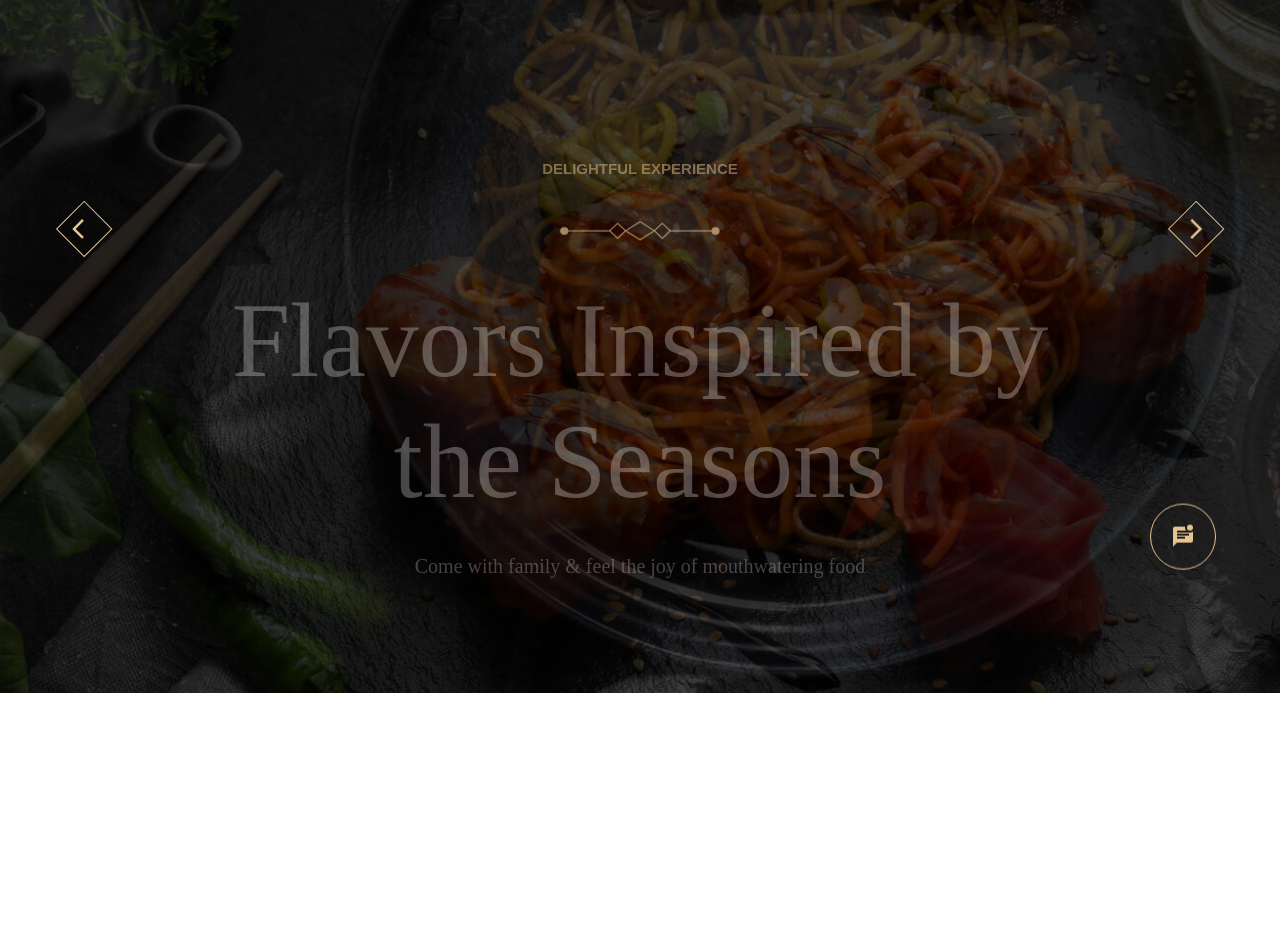
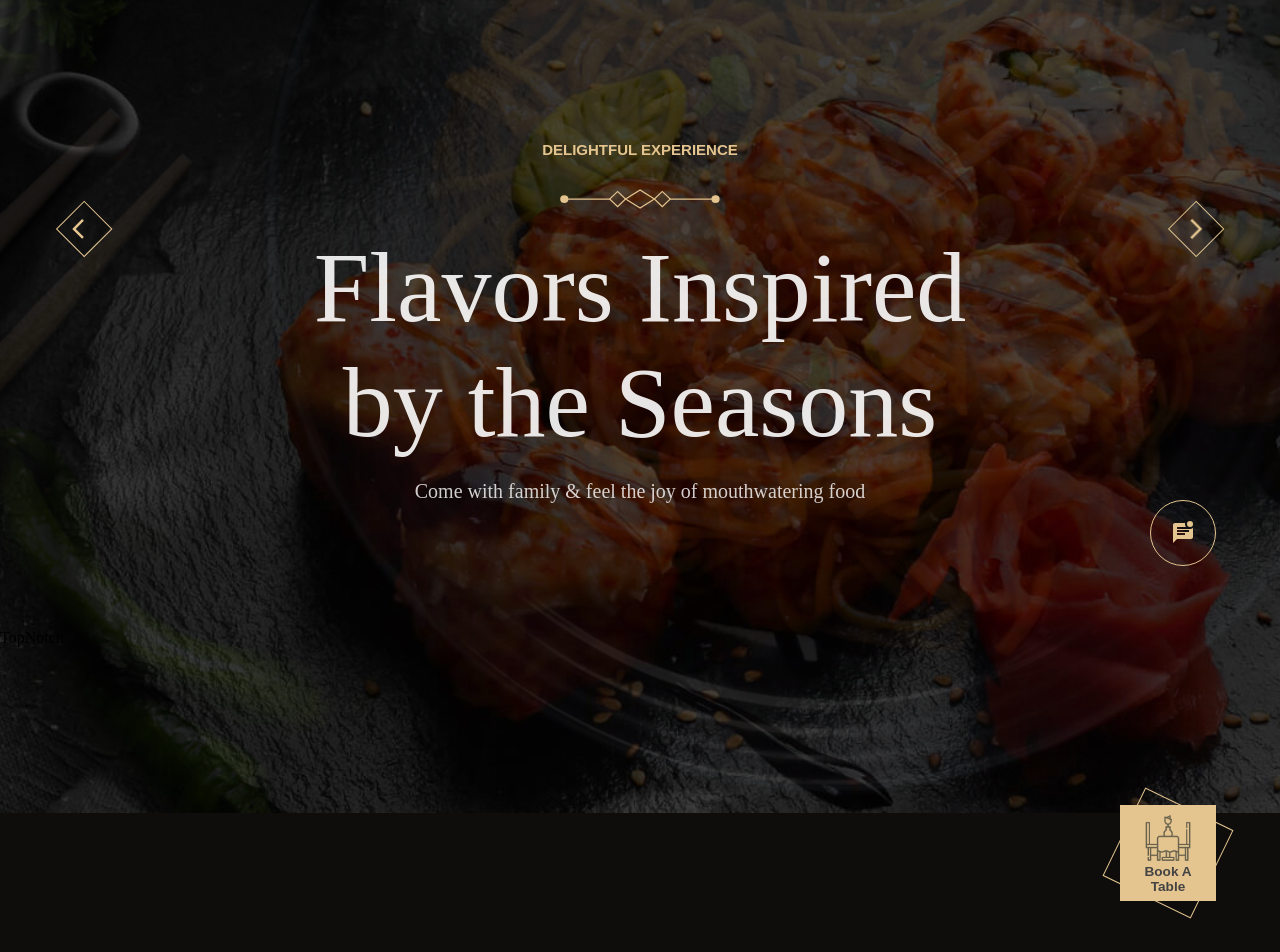
Before and after one commit to Fasill/Restaurant-Website, a React (Vite) app in the folder frontend/: page / in a window 1280 px wide. Shown: the part 171-1123 px from the top of the page. Before the commit the page ends 864 px from the top, so only its background shows below. Built offline with nearby package versions, Linux system fonts and the light colour scheme.

Commit message:
color changed and added: navbar background color changed and badge added with rotating animation

```diff
--- a/frontend/src/components/toolbar/Toolbar.jsx
+++ b/frontend/src/components/toolbar/Toolbar.jsx
@@ -99,7 +99,7 @@ const Toolbar = () => {
             </div>
         </div>
 
-        <div  className={`${style.navbar} ${showNavbar ?style.scrolled: ""}`}>
+        <div  className={`${style.navbar} ${!showNavbar ?style.scrolled: ""}`}>
           <div className={`${style.logo}`}>
               <img src={logo} alt="" className="img" />
           </div>
--- a/frontend/src/components/toolbar/style.module.css
+++ b/frontend/src/components/toolbar/style.module.css
@@ -369,3 +369,6 @@ nav ul li:nth-child(6):hover~.runner {
         width: 100%;
     }
 }
+.scrolled{
+    background-color:#212121;
+}
--- /dev/null
+++ b/frontend/src/pages/ TopNotch/ TopNotch.jsx
@@ -0,0 +1,10 @@
+import React from 'react'
+import style from "./ TopNotch.module.css"
+
+const  TopNotch = () => {
+  return (
+    <div className={style.TopNotchWrapper}> TopNotch</div>
+  )
+}
+
+export default  TopNotch
--- /dev/null
+++ b/frontend/src/pages/ TopNotch/ TopNotch.module.css
@@ -0,0 +1,5 @@
+.TopNotchWrapper{
+    background-color:var(--smoky-black-1);
+    height: 100lvh;
+    width: 100lvw;
+}
--- a/frontend/src/pages/home/Home.jsx
+++ b/frontend/src/pages/home/Home.jsx
@@ -5,8 +5,8 @@ import style from './Home.module.css';
 import separator from '../../assets/images/separator.svg';
 import img1 from '../../assets/images/hero-slider-1.jpg';
 import img2 from '../../assets/images/hero-slider-2.jpg';
-import img3 from '../../assets/images/hero-slider-3.jpg'
-
+import img3 from '../../assets/images/hero-slider-3.jpg';
+import badge from '../../assets/images/features-icon-2.png';
 
 const Home = () => {
   const [idx,setIdx] = useState(0);
@@ -14,16 +14,21 @@ const Home = () => {
 
   const handleChangeLeft = () => {
     setIdx((idx - 1 + 3) % 3);
+    updateTimestamp();
   };
 
   const handleChangeRight = () => {
     setIdx((idx + 1) % 3);
+    updateTimestamp();
+  };
+  const updateTimestamp = () => {
+    setTimestamp(Date.now());
   };
 
   useEffect(() => {
     const interval = setInterval(() => {
       setIdx((prevIdx) => (prevIdx + 1) % 3);
-
+      updateTimestamp();
     }, 5000);
 
     return () => clearInterval(interval);
@@ -67,9 +72,17 @@ const Home = () => {
             <p  className={`${idx == 2 ? style.title3 : style.hidden}`}>
               Come with family & feel the joy of mouthwatering food
             </p>
+            <div className={idx == 0 ? style.btn: style.hidden}><p>VIEW OUR MENU</p></div>
+            <div className={idx == 1 ? style.btn: style.hidden}><p>VIEW OUR MENU</p></div>
+            <div className={idx == 2 ? style.btn: style.hidden}><p>VIEW OUR MENU</p></div>
+
           </div>
           <div className={style.rightNext} onClick={handleChangeRight}>
             <ArrowForwardIosIcon className={style.rightArrow}/>
+          </div>
+          <div className={style.badge}>
+            <img src={badge} />
+            <p>Book A Table</p>
           </div>
 
       </div>
--- a/frontend/src/pages/home/Home.module.css
+++ b/frontend/src/pages/home/Home.module.css
@@ -1,7 +1,7 @@
 @import url("../../index.css");
 
 .all{
-    height: 100vh;
+    height: 100lvh;
     width: 100%;
     display: flex;
     align-items: center;
@@ -10,11 +10,11 @@
 }
 .container{
     padding: 4rem;
-    display: absolute;
+    display: relative;
     left: 0;
     right:0;
     width: 100%;
-    height: 100lvh;
+    height: 130lvh;
     /* animation: animate 16s ease-in-out infinite ; */
     background-size: cover;
     display: flex;
@@ -26,11 +26,56 @@
     background-size: cover;
     background-position:center;
     transition: background-image 2s ease; /* Add transition for the transform property */
-
+   }
+.badge{
+    position: absolute;
+    display: flex;
+    flex-direction: column;
+    align-items:center;
+    justify-content: center;
+    background-color:var(--gold-crayola);
+    width:  6rem;
+    height: 6rem;
+    bottom:33rem;
+    right : 4rem;
 
 }
+.badge::before{
+    content: '';
+    position: absolute;
+    /* background-color:black; */
+    width:100%;
+    height:100%;
+    border:1px solid var(--gold-crayola);
+    /* transform: rotate(45deg); */
+    animation: rotateBadge 10s infinite linear; /* 4s is the duration of the animation */
+}
 
+@keyframes rotateBadge {
+    from {
+        transform: rotate(0deg); /* Start rotation from 0 degrees */
+    }
+    to {
+        transform: rotate(360deg); /* Rotate to 360 degrees */
+    }
+}
+.badge>p{
+    font-family: sans-serif;
+    font-weight: 700;
+    font-size: 0.85rem;
+    text-align: center;
 
+    /* background-color:red; */
+    width: 4rem;
+    margin: 0;
+    color:rgb(68, 67, 67);
+}
+.badge>img{
+    /* filter: grayscale(100%); */
+    filter: sepia(100%) brightness(0.4);
+    width: 4rem;
+
+}
 
 
 .leftNext,.rightNext{
@@ -64,7 +109,7 @@
 
 .hero{
     margin-top: 15rem;
-    gap:2rem;
+    gap:1rem;
     /* background-color:red; */
     width: 80%;
     /* height: 100%; */
@@ -77,7 +122,7 @@
 .hero>img{
     width: 100vh;
     max-width: 10rem;
-    animation: fadeInUp 1.5s ease forwards;
+    animation: fadeInUp 0.7s ease forwards;
 }
 .title1{
     color:var(--gold-crayola);
@@ -86,7 +131,7 @@
     font-size: 12px;
     font-size:clamp( 9px ,3vw, 15px);
 
-    animation: fadeInUp 2s ease forwards;
+    animation: fadeInUp 0.8s ease forwards;
 
 
 }
@@ -94,16 +139,20 @@
     display: none;
   }
 .title2{
+    /* background-color:green; */
+    width:100%;
+    max-width:60lvw;
+
     color:white;
     font-family: var(--fontFamily-forum);
 
-    font-size:clamp( 25px ,9vw, 105px);
+    font-size:clamp( 25px ,9vw, 100px);
 
 
     text-align: center;
     margin: 0;
     font-weight: 400;
-    animation: fadeInUp 3s ease forwards;
+    animation: fadeInUp 1.3s ease forwards;
 }
 .title3{
     color:white;
@@ -114,7 +163,7 @@
     /* font-size: 20px; */
     font-size:clamp( 1px ,3.5vw, 20px);
 
-    animation: fadeInUp 3.2s ease forwards;
+    animation: fadeInUp 1.6s ease forwards;
 
 
 }
@@ -122,10 +171,76 @@
 @keyframes fadeInUp {
     from {
       opacity: 0;
-      transform: translateY(20px);
+      transform: translateY(45px);
     }
     to {
       opacity: 1;
       transform: translateY(0);
     }
   }
+
+
+
+  .btn{
+    /* animation: fadeInUp 3s ease forwards; */
+
+    overflow: clip;
+    display: flex;
+    justify-content: center;
+    align-items:center;
+
+    width: 208px;
+    height: 58px;
+
+    /* background-color:var(--gold-crayola); */
+    position: relative;
+    border:2px solid var(--gold-crayola);
+    letter-spacing: 3px;
+    color:var(--gold-crayola);
+    cursor:pointer;
+    animation: fadeInUp 3s ease forwards;
+
+}
+@media screen and (max-width: 556px) {
+    .btn{
+        display: none;
+    }
+
+}
+
+.btn:hover>p{
+    z-index: 1;
+    transform: translateY(-100%);
+    transform: translateY(0%);
+    transition: 0.5s;
+    color:black;
+}
+
+
+.btn::before {
+    content: "";
+    display: flex; /* Apply flex properties to the parent */
+    justify-content: center;
+    align-items: flex-end;
+    position: absolute;
+    color: black;
+    left: 0;
+    top:0;
+    background-color:var(--gold-crayola);
+
+    width: 100%;
+    height: 0%;
+    border-bottom-left-radius:100% ;
+    border-bottom-right-radius:100% ;
+    transition: 0.2s;
+
+}
+
+.btn:hover::before { /* Correct the hover selector */
+    height: 100%;
+
+    border-bottom-left-radius:0% ;
+    border-bottom-right-radius:0% ;
+
+
+}
--- a/frontend/src/pages/layouts/Layout.jsx
+++ b/frontend/src/pages/layouts/Layout.jsx
@@ -8,6 +8,7 @@ import MarkUnreadChatAltIcon from '@mui/icons-material/MarkUnreadChatAlt';
 import RightDrawer from '../../components/drawer/RightDrawer.jsx';
 import { useDispatch } from 'react-redux';
 import { updateRight } from '../../store/StateStore.jsx';
+import TopNotch from '../ TopNotch/ TopNotch.jsx';
 
 const layout = () => {
 
@@ -42,6 +43,7 @@ useEffect(() => {
         <Toolbar />
       <div className={``}>
         <Outlet/>
+        <TopNotch/>
         {/* <Outlet/> */}
         <Drawer/>
         <RightDrawer/>
```
